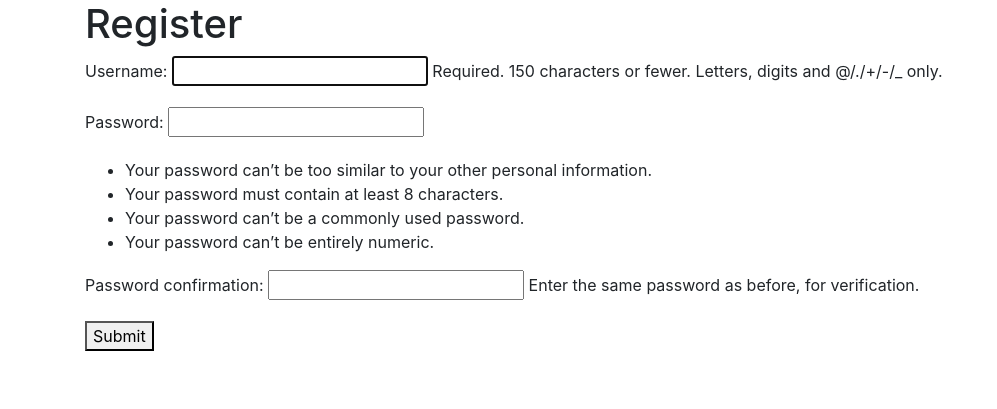
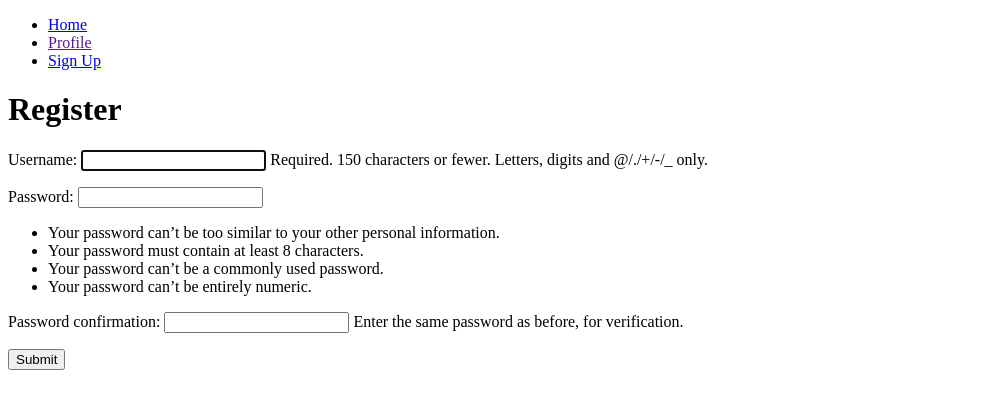
Before and after one commit to agkop01/RaspberryOpener, a Django app: page /index/register/ in a window 1280 px wide. Shown: the top 409 px of the page, without its empty margins (0-997 px from the left). Run offline with Django 3.2, Linux system fonts and the light colour scheme; some libraries are stand-ins or nearby versions.

Commit message:
Changes- profile

```diff
--- a/RaspberryOpener/opener/Openlog/templates/Base.html
+++ b/RaspberryOpener/opener/Openlog/templates/Base.html
@@ -2,15 +2,28 @@
 <!DOCTYPE html>
 <html lang="en">
 <head>
-      <link href="https://stackpath.bootstrapcdn.com/bootstrap/4.1.1/css/bootstrap.min.css"
-              rel="stylesheet" integrity="sha384-WskhaSGFgHYWDcbwN70/dfYBj47jz9qbsMId/iRN3ewGhXQFZCSftd1LZCfmhktB"
-              crossorigin="anonymous">
-   {% block head %}
-    <title>Title</title>
+    {% block head %}
+    <title>Gate Opener</title>
     {% endblock %}
+
+
 </head>
 <body>
+<ul class="nav nav-pills mb-3" id="pills-tab" role="tablist">
+  <li class="nav-item">
+    <a class="nav-link active" id="pills-home-tab" data-toggle="pill" href="/home.html" role="tab" aria-controls="Home" aria-selected="true">Home</a>
+  </li>
+  <li class="nav-item">
+    <a class="nav-link" id="pills-profile-tab" data-toggle="pill" href="" role="tab" aria-controls="pills-profile" aria-selected="false">Profile</a>
+  </li>
+  <li class="nav-item">
+    <a class="nav-link" id="pills-contact-tab" data-toggle="pill" href="#pills-contact" role="tab" aria-controls="pills-contact" aria-selected="false">Sign Up</a>
+  </li>
+
+</ul>
+
     {% block body %}
+
     {% endblock %}
 </body>
 </html>
--- a/RaspberryOpener/opener/Openlog/templates/accounts/login.html
+++ b/RaspberryOpener/opener/Openlog/templates/accounts/login.html
@@ -1,13 +1,12 @@
 {% extends "Base.html" %}
 
     {% block head %}
-       <title>Login</title>
+       <title>Log In</title>
     {% endblock %}
 
    {% block body %}
     <div class="container">
         <p> You can login here:</p>
-        <h3>User</h3>
         <form method="post">
             {% csrf_token %}
             {{ form.as_p }}
--- a/RaspberryOpener/opener/Openlog/templates/accounts/reg_form.html
+++ b/RaspberryOpener/opener/Openlog/templates/accounts/reg_form.html
@@ -7,7 +7,6 @@
   <div class="container">
       <h1>Register</h1>
       <form method="post">
-      {% csrf_token %}
       {{ form.as_p }}
           <button type="submit">Submit</button>
   </form>
--- a/RaspberryOpener/opener/Openlog/urls.py
+++ b/RaspberryOpener/opener/Openlog/urls.py
@@ -7,6 +7,10 @@ urlpatterns = [
     path('admin/', views.index, name='index'),
     path('profile/', views.profile),
     path('login/', login, {'template_name': 'accounts/login.html'}),
-    path('register/', views.register, name= 'register')
-
+    path('register/', views.register, name= 'register'),
+    path('home/', views.home, name='home'),
+    path('logout/', logout, {'template_name': 'accounts/logout.html'}),
+    path('list/', views.list),
+    path('profile/edit/', views.edit_profile, name='edit_profile'),
+    path('profile/delete/', views.del_profile, name='del_profile')
 ]
--- a/RaspberryOpener/opener/Openlog/views.py
+++ b/RaspberryOpener/opener/Openlog/views.py
@@ -1,6 +1,7 @@
 from django.shortcuts import HttpResponse, redirect, render
-from django.contrib.auth.forms import UserCreationForm
-from .models import User
+from django.contrib.auth.forms import UserCreationForm, UserChangeForm
+from django.contrib.auth.models import User
+from django.template import loader
 
 # Create your views here.
 
@@ -8,10 +9,19 @@ def index(request):
     return HttpResponse("<h1>You need to be logged to see the content.")
 
 def home(request):
-    return HttpResponse('<h1>Welcome to gate opener</h1>You are logged as:')
+    return render(request, 'accounts/home.html')
 
 def profile(request):
-    return HttpResponse("Welcome to Gate Opener")
+    return render(request, 'accounts/profile.html')
+
+
+def list(request):
+    all_users = User.objects.all()
+    template = loader.get_template('accounts/list.html')
+    context = {
+        'all_users' : all_users,
+    }
+    return HttpResponse(template.render(context, request))
 
 def register(request):
     if request.method == 'POST':
@@ -24,3 +34,26 @@ def register(request):
 
         args = {'form': form}
         return render(request, 'accounts/reg_form.html', args)
+
+def edit_profile(request):
+    if request.method == 'POST':
+        form = UserChangeForm(request.POST, instance=request.user)
+        if form.is_valid():
+            form.save()
+            return redirect('profile/')
+    else:
+        form = UserChangeForm(instance=request.user)
+        args = {'form': form}
+        return render(request, 'accounts/edit_profile.html', args)
+
+
+def del_profile(request):
+    if request.method == 'POST':
+        form = User.objects.get(request.POST, instance=request.user)
+        if form.is_valid():
+            form.delete()
+            return redirect('accounts/del_profile.html')
+    else:
+        form = User.objects.get(instance=request.user)
+        args = {'form': form}
+        return render(request, 'accounts/nouser.html', args)
```
Also changed, not shown: RaspberryOpener/opener/Openlog/templates/accounts/profile.html (+8 -2 lines), RaspberryOpener/opener/opener/settings.py (line endings or trailing spaces).
